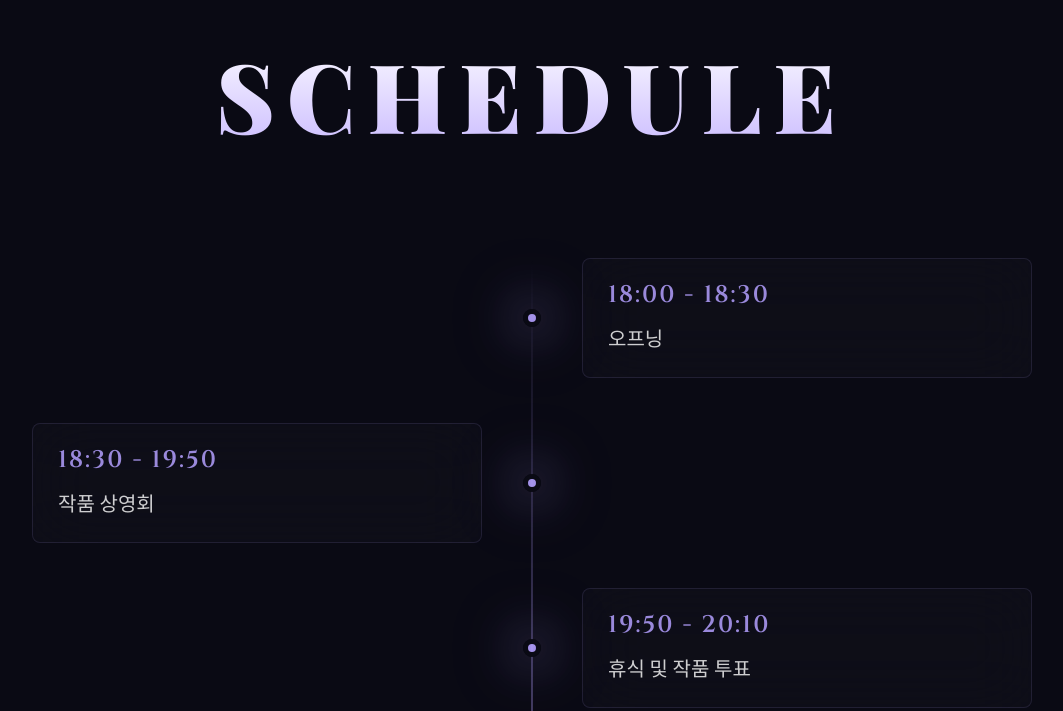
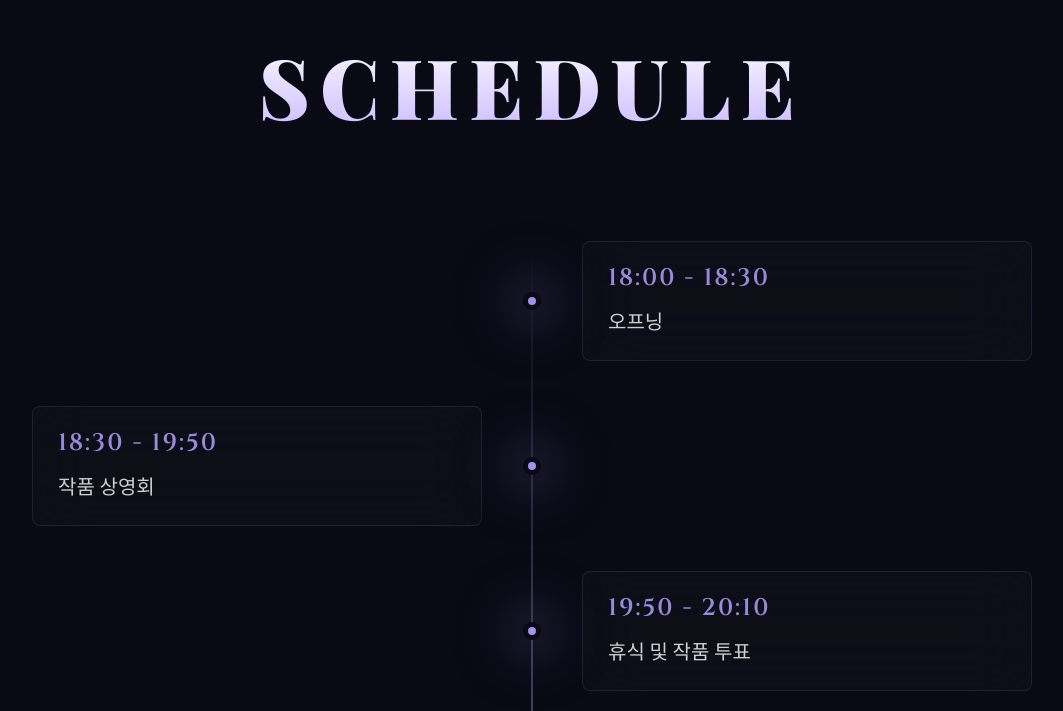
Before and after one commit to haeeun2/html, a plain HTML site: page index.html in a window 1280 px wide. Shown: the part 1407-2118 px from the top of the page, without its empty margins (108-1171 px from the left). Drawn offline with nearby package versions, Linux system fonts and the light colour scheme.

Commit message:
Update index.html

```diff
--- a/index.html
+++ b/index.html
@@ -328,9 +328,9 @@
 
         .section-title {
             font-family: 'Playfair Display', serif;
-            font-size: clamp(3rem, 8vw, 6rem);
+            font-size: clamp(2.2rem, 6.5vw, 6rem);
             text-align: center;
-            letter-spacing: clamp(4px, 1.2vw, 12px);
+            letter-spacing: clamp(2px, 0.8vw, 12px);
             margin-bottom: 100px;
             padding: 0 20px;
             background: linear-gradient(180deg, #fff 0%, #c8b8ff 100%);
@@ -339,6 +339,7 @@
             background-clip: text;
             font-weight: 900;
             text-transform: uppercase;
+            word-break: keep-all;
         }
 
         .timeline {
```
